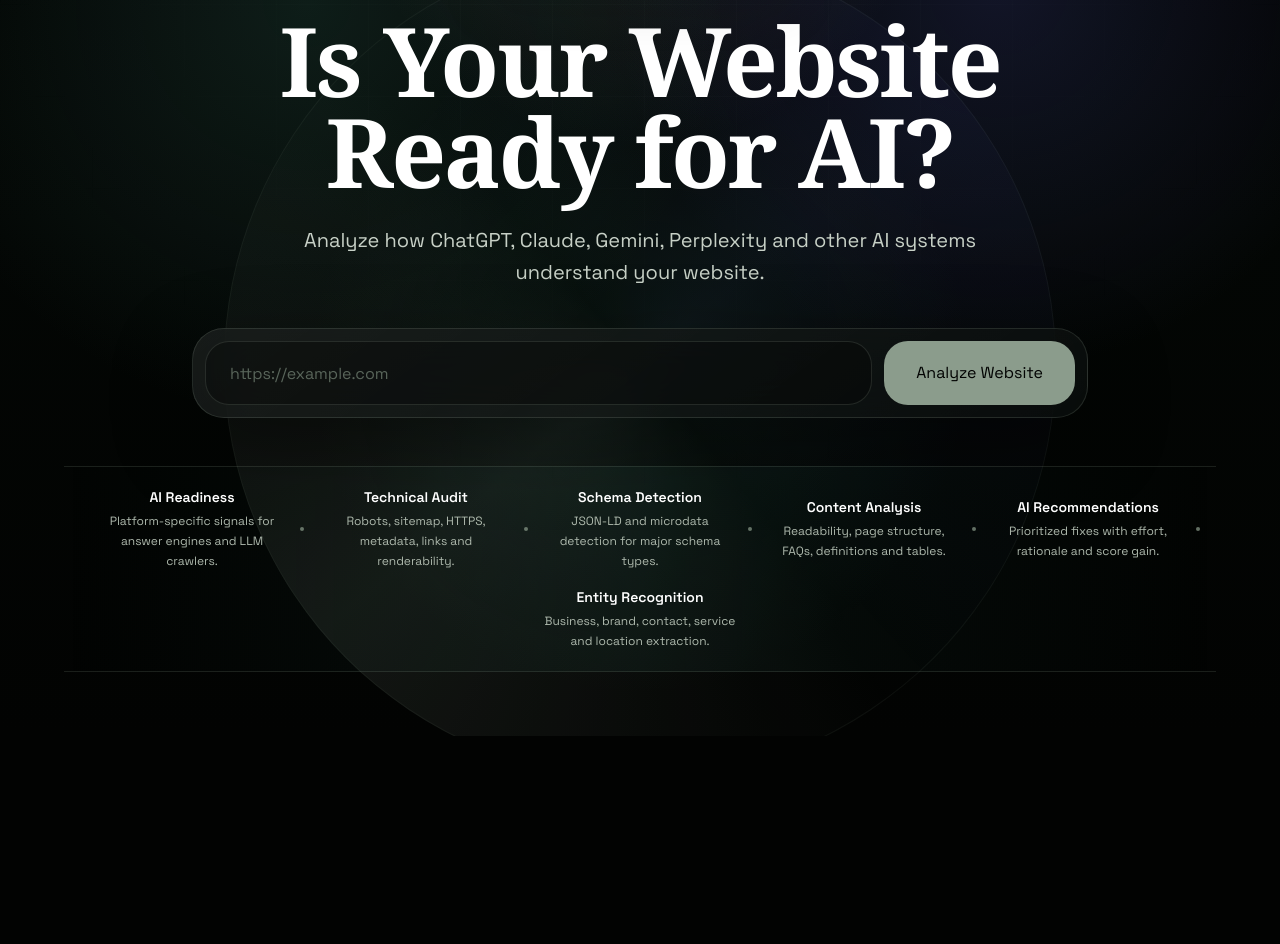
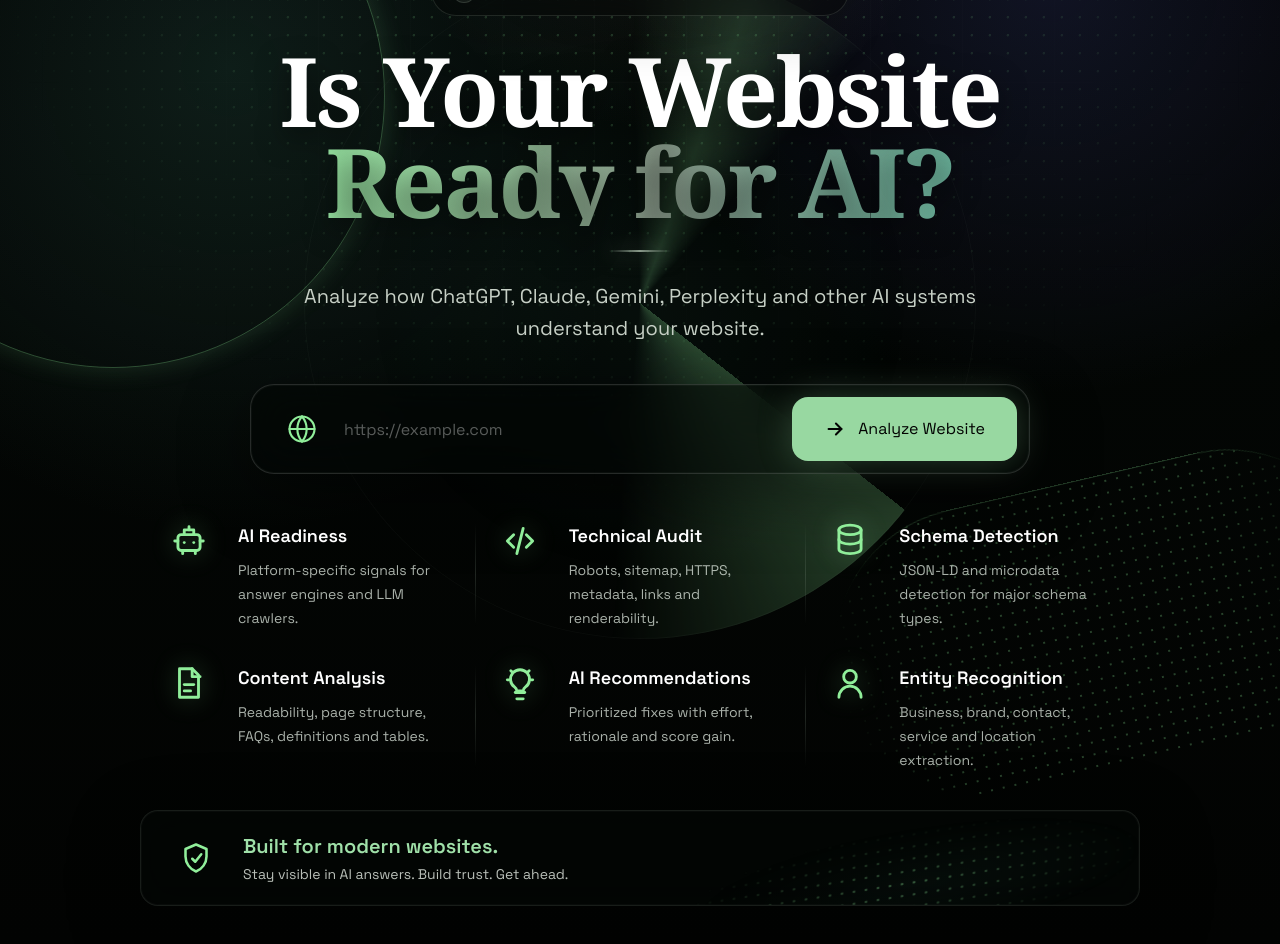
Before and after one commit to sohail-rbg/ai-website-checker-rbg, a Next.js app: page / in a window 1280 px wide. Shown: the part 180-1124 px from the top of the page. Before the commit the page ends 916 px from the top, so only its background shows below. Built offline with nearby package versions, Linux system fonts and the light colour scheme.

Commit message:
Refine hero and scan progress UI

```diff
--- a/src/app/page.js
+++ b/src/app/page.js
@@ -32,12 +32,12 @@ const scanSteps = [
 ];
 
 const features = [
-  ["AI Readiness", "Platform-specific signals for answer engines and LLM crawlers."],
-  ["Technical Audit", "Robots, sitemap, HTTPS, metadata, links and renderability."],
-  ["Schema Detection", "JSON-LD and microdata detection for major schema types."],
-  ["Content Analysis", "Readability, page structure, FAQs, definitions and tables."],
-  ["AI Recommendations", "Prioritized fixes with effort, rationale and score gain."],
-  ["Entity Recognition", "Business, brand, contact, service and location extraction."],
+  ["robot", "AI Readiness", "Platform-specific signals for answer engines and LLM crawlers."],
+  ["code", "Technical Audit", "Robots, sitemap, HTTPS, metadata, links and renderability."],
+  ["database", "Schema Detection", "JSON-LD and microdata detection for major schema types."],
+  ["file", "Content Analysis", "Readability, page structure, FAQs, definitions and tables."],
+  ["bulb", "AI Recommendations", "Prioritized fixes with effort, rationale and score gain."],
+  ["user", "Entity Recognition", "Business, brand, contact, service and location extraction."],
 ];
 
 const platformInitials = {
@@ -105,6 +105,16 @@ function Card({ children, className = "" }) {
   return <div className={`${styles.glass} rounded-3xl p-5 ${className}`}>{children}</div>;
 }
 
+function FeatureIcon({ type }) {
+  const common = { width: 38, height: 38, viewBox: "0 0 24 24", fill: "none", stroke: "currentColor", strokeWidth: 1.8, strokeLinecap: "round", strokeLinejoin: "round", "aria-hidden": true };
+  if (type === "robot") return <svg {...common}><rect x="5" y="8" width="14" height="10" rx="2" /><path d="M9 8V5h6v3" /><path d="M12 5V3" /><path d="M9 13h.01" /><path d="M15 13h.01" /><path d="M8 18v2" /><path d="M16 18v2" /><path d="M3 12h2" /><path d="M19 12h2" /></svg>;
+  if (type === "code") return <svg {...common}><path d="m8 8-4 4 4 4" /><path d="m16 8 4 4-4 4" /><path d="m14 4-4 16" /></svg>;
+  if (type === "database") return <svg {...common}><ellipse cx="12" cy="5" rx="7" ry="3" /><path d="M5 5v6c0 1.7 3.1 3 7 3s7-1.3 7-3V5" /><path d="M5 11v6c0 1.7 3.1 3 7 3s7-1.3 7-3v-6" /></svg>;
+  if (type === "file") return <svg {...common}><path d="M6 3h8l4 4v14H6z" /><path d="M14 3v5h5" /><path d="M9 13h6" /><path d="M9 17h4" /></svg>;
+  if (type === "bulb") return <svg {...common}><path d="M9 18h6" /><path d="M10 22h4" /><path d="M8.5 14.5a6 6 0 1 1 7 0c-.9.7-1.5 1.6-1.5 2.5h-4c0-.9-.6-1.8-1.5-2.5z" /><path d="M4 10h1" /><path d="M19 10h1" /><path d="M6.2 4.2l.7.7" /><path d="M17.1 4.9l.7-.7" /></svg>;
+  return <svg {...common}><circle cx="12" cy="8" r="4" /><path d="M5 21a7 7 0 0 1 14 0" /></svg>;
+}
+
 function CircularScore({ score, grade }) {
   return (
     <div className="flex items-center gap-6">
@@ -131,30 +141,61 @@ function CircularScore({ score, grade }) {
 }
 
 function LoadingScan({ step }) {
+  const progress = ((step + 1) / scanSteps.length) * 100;
   return (
-    <motion.div initial={{ opacity: 0, y: 12 }} animate={{ opacity: 1, y: 0 }} className="mx-auto mt-10 max-w-3xl">
-      <Card>
-        <div className="flex items-center justify-between gap-4">
+    <motion.div
+      initial={{ opacity: 0, y: 24, scale: 0.98 }}
+      animate={{ opacity: 1, y: 0, scale: 1 }}
+      exit={{ opacity: 0, y: 18, scale: 0.98 }}
+      transition={{ duration: 0.28 }}
+      className={styles.scanToast}
+    >
+      <div className="flex items-start justify-between gap-4">
         <div>
-            <p className="text-sm uppercase tracking-[0.25em] text-cyan-200">Live Scan</p>
-            <h3 className="mt-2 text-xl font-semibold text-white">{scanSteps[step]}</h3>
+          <p className="text-xs font-semibold uppercase tracking-[0.22em] text-[#8B9C8C]">Scanning live</p>
+          <h3 className="mt-2 text-base font-semibold leading-6 text-white">{scanSteps[step]}</h3>
         </div>
-          <div className="size-12 animate-spin rounded-full border-2 border-cyan-200 border-t-transparent" />
+        <div className={styles.scanSpinner} />
       </div>
-        <div className="mt-6 h-2 overflow-hidden rounded-full bg-white/10">
+      <div className="mt-4 h-2 overflow-hidden rounded-full bg-white/10">
         <motion.div
           className={`${styles.progressLine} h-full rounded-full`}
-            animate={{ width: `${((step + 1) / scanSteps.length) * 100}%` }}
+          animate={{ width: `${progress}%` }}
         />
       </div>
-        <div className="mt-5 grid gap-2 sm:grid-cols-2">
-          {scanSteps.map((label, index) => (
-            <div key={label} className={`rounded-2xl px-4 py-3 text-sm ${index <= step ? "bg-cyan-400/10 text-cyan-100" : "bg-white/5 text-slate-500"}`}>
+      <div className="mt-4 grid gap-2">
+        {scanSteps.slice(Math.max(0, step - 2), step + 1).map((label, index, visible) => (
+          <div key={label} className={`flex items-center gap-2 rounded-xl px-3 py-2 text-xs ${index === visible.length - 1 ? "bg-[#8B9C8C]/12 text-[#d9e1d8]" : "text-[#8B9C8C]/70"}`}>
+            <span className="size-1.5 rounded-full bg-[#8B9C8C]" />
             {label}
           </div>
         ))}
       </div>
-      </Card>
+    </motion.div>
+  );
+}
+
+function HeroCtaBand() {
+  return (
+    <motion.div
+      initial={{ opacity: 0, y: 16 }}
+      animate={{ opacity: 1, y: 0 }}
+      transition={{ delay: 0.38, duration: 0.7 }}
+      className={styles.heroBand}
+    >
+      <div className="flex items-center gap-5">
+        <div className={styles.bandIcon}>
+          <svg width="36" height="36" viewBox="0 0 24 24" fill="none" stroke="currentColor" strokeWidth="1.7" strokeLinecap="round" strokeLinejoin="round" aria-hidden="true">
+            <path d="M12 3 5 6v5c0 4.4 2.9 8.5 7 10 4.1-1.5 7-5.6 7-10V6z" />
+            <path d="m9.5 12.5 2 2 4-5" />
+          </svg>
+        </div>
+        <div>
+          <h3 className="text-xl font-semibold text-[#9fe0a8]">Built for modern websites.</h3>
+          <p className="mt-1 text-sm text-[#d9e1d8]/85">Stay visible in AI answers. Build trust. Get ahead.</p>
+        </div>
+      </div>
+      <div className={styles.bandWave} />
     </motion.div>
   );
 }
@@ -455,25 +496,31 @@ export default function Home() {
     <main className={styles.shell}>
       <Toaster position="top-right" toastOptions={{ style: { background: "#020617", color: "#fff", border: "1px solid rgba(255,255,255,.14)" } }} />
       <div className={`${styles.heroGrid} pointer-events-none absolute inset-0`} />
-      <section className="relative mx-auto flex min-h-[92vh] w-full max-w-7xl flex-col justify-center overflow-hidden px-5 pb-16 pt-28 sm:px-8 sm:pt-32">
+      <section className={`${styles.heroSection} relative mx-auto flex min-h-[92vh] w-full flex-col justify-center overflow-hidden px-5 pb-10 pt-24 sm:px-8 sm:pt-8`}>
         <div className={styles.heroAura} />
         <motion.div
           initial={{ opacity: 0, y: -12 }}
           animate={{ opacity: 1, y: 0 }}
           transition={{ duration: 0.65 }}
-          className={`${styles.logoSlot} absolute left-1/2 top-8 z-10 -translate-x-1/2 text-center`}
+          className={`${styles.logoSlot} relative z-10 mx-auto mb-8 text-center`}
         >
-          <Image src="/logo.png" alt="AI Readiness Logo" width={260} height={72} className="mx-auto h-14 w-auto sm:h-16" priority />
+          <Image src="/logo.png" alt="AI Readiness Logo" width={210} height={64} className="mx-auto h-12 w-auto sm:h-14" priority />
         </motion.div>
 
         <motion.div initial={{ opacity: 0, y: 18 }} animate={{ opacity: 1, y: 0 }} transition={{ duration: 0.7 }} className="relative z-10 mx-auto max-w-5xl text-center">
-          <div className="mb-7 inline-flex items-center gap-3 rounded-full border border-[#8B9C8C]/20 bg-black/25 px-4 py-2 text-sm text-[#d9e1d8] shadow-2xl shadow-black/30 backdrop-blur-xl">
-            <span className="size-2 rounded-full bg-[#8B9C8C] shadow-[0_0_18px_rgba(139,156,140,.8)]" />
-            Live technical scan for AI answer engines
+          <div className="mb-7 inline-flex items-center gap-3 rounded-full border border-[#8B9C8C]/20 bg-black/35 px-5 py-3 text-sm text-[#d9e1d8] shadow-2xl shadow-black/30 backdrop-blur-xl">
+            <span className="grid size-6 place-items-center rounded-full border border-[#8B9C8C]/25 bg-[#8B9C8C]/10 text-[#90ee9a]">
+              <svg width="14" height="14" viewBox="0 0 24 24" fill="none" stroke="currentColor" strokeWidth="2" strokeLinecap="round" strokeLinejoin="round" aria-hidden="true">
+                <path d="M12 2v4" /><path d="M12 18v4" /><path d="m4.93 4.93 2.83 2.83" /><path d="m16.24 16.24 2.83 2.83" /><path d="M2 12h4" /><path d="M18 12h4" /><path d="m4.93 19.07 2.83-2.83" /><path d="m16.24 7.76 2.83-2.83" />
+              </svg>
+            </span>
+            AI crawler, LLM and answer-engine readiness audit
           </div>
           <h1 className={`${styles.heroTitle} mx-auto max-w-5xl text-5xl font-semibold leading-[0.95] tracking-tight text-white sm:text-7xl lg:text-8xl`}>
-            Is Your Website Ready for AI?
+            Is Your Website
+            <span className={styles.titleAccent}> Ready for AI?</span>
           </h1>
+          <div className={styles.titleRule} />
           <p className="mx-auto mt-7 max-w-3xl text-lg leading-8 text-[#c7d0c6] sm:text-xl">
             Analyze how ChatGPT, Claude, Gemini, Perplexity and other AI systems understand your website.
           </p>
@@ -484,17 +531,25 @@ export default function Home() {
           animate={{ opacity: 1, y: 0 }}
           transition={{ delay: 0.15, duration: 0.7 }}
           onSubmit={handleSubmit(onSubmit)}
-          className={`${styles.glass} relative z-10 mx-auto mt-10 grid w-full max-w-4xl gap-3 rounded-[2rem] p-3 sm:grid-cols-[1fr_auto]`}
+          className={`${styles.heroSearch} relative z-10 mx-auto mt-10 grid w-full gap-3 p-3 sm:grid-cols-[1fr_auto]`}
         >
-          <div>
+          <div className="relative">
+            <span className="pointer-events-none absolute left-6 top-1/2 -translate-y-1/2 text-[#90ee9a]">
+              <svg width="30" height="30" viewBox="0 0 24 24" fill="none" stroke="currentColor" strokeWidth="1.7" strokeLinecap="round" strokeLinejoin="round" aria-hidden="true">
+                <circle cx="12" cy="12" r="10" /><path d="M2 12h20" /><path d="M12 2a15.3 15.3 0 0 1 0 20" /><path d="M12 2a15.3 15.3 0 0 0 0 20" />
+              </svg>
+            </span>
             <input
               {...register("url", { required: "Website URL is required", validate: validateUrl })}
               placeholder="https://example.com"
-              className="h-16 w-full rounded-3xl border border-[#8B9C8C]/20 bg-black/30 px-6 text-lg text-white outline-none placeholder:text-[#8B9C8C]/60 focus:border-[#8B9C8C]"
+              className="h-16 w-full rounded-3xl border border-transparent bg-transparent py-0 pl-20 pr-6 text-lg text-white outline-none placeholder:text-white/34"
             />
             {errors.url && <p className="px-4 pt-2 text-sm text-rose-300">{errors.url.message}</p>}
           </div>
-          <button disabled={isScanning} className="h-16 rounded-3xl bg-[#8B9C8C] px-8 text-base font-semibold text-[#020302] transition hover:bg-[#aab7ab] disabled:cursor-wait disabled:opacity-70">
+          <button disabled={isScanning} className="flex h-16 items-center justify-center gap-3 rounded-2xl bg-[#98d8a1] px-8 text-base font-semibold text-[#020302] shadow-[0_0_34px_rgba(152,216,161,.28)] transition hover:bg-[#aaf0b3] disabled:cursor-wait disabled:opacity-70">
+            <svg width="22" height="22" viewBox="0 0 24 24" fill="none" stroke="currentColor" strokeWidth="2.2" strokeLinecap="round" strokeLinejoin="round" aria-hidden="true">
+              <path d="M5 12h14" /><path d="m13 6 6 6-6 6" />
+            </svg>
             {isScanning ? "Analyzing..." : "Analyze Website"}
           </button>
         </motion.form>
@@ -503,20 +558,23 @@ export default function Home() {
           initial={{ opacity: 0, y: 14 }}
           animate={{ opacity: 1, y: 0 }}
           transition={{ delay: 0.28, duration: 0.7 }}
-          className={`${styles.featureRail} relative z-10 mx-auto mt-12 w-full max-w-6xl px-2 py-5`}
+          className={`${styles.featureGrid} relative z-10 mx-auto mt-12 w-full`}
         >
-          <div className="flex flex-wrap items-center justify-center gap-x-8 gap-y-4 text-center">
-          {features.map(([title, copy], index) => (
-            <div
+          {features.map(([icon, title, copy]) => (
+            <article
               key={title}
-              className={`${styles.featureItem} max-w-[12rem]`}
+              className={styles.featureCard}
             >
-              <p className="text-sm font-semibold text-white">{title}</p>
-              <p className="mt-1 text-xs leading-5 text-[#aeb9ad]">{copy}</p>
+              <div className={styles.featureIcon}><FeatureIcon type={icon} /></div>
+              <div>
+                <h3 className="text-lg font-semibold text-white">{title}</h3>
+                <p className="mt-2 text-sm leading-6 text-[#d9e1d8]/78">{copy}</p>
               </div>
+            </article>
           ))}
-          </div>
         </motion.div>
+
+        <HeroCtaBand />
 
         <AnimatePresence>{isScanning && <LoadingScan step={step} />}</AnimatePresence>
       </section>
--- a/src/app/page.module.css
+++ b/src/app/page.module.css
@@ -1,9 +1,9 @@
 .shell {
   min-height: 100vh;
   background:
-    radial-gradient(circle at 50% 4%, rgba(139, 156, 140, 0.2), transparent 18rem),
-    radial-gradient(circle at 24% 20%, rgba(46, 94, 83, 0.28), transparent 26rem),
-    radial-gradient(circle at 78% 18%, rgba(38, 42, 83, 0.46), transparent 24rem),
+    radial-gradient(circle at 52% 2%, rgba(139, 156, 140, 0.18), transparent 18rem),
+    radial-gradient(circle at 18% 22%, rgba(46, 94, 83, 0.28), transparent 29rem),
+    radial-gradient(circle at 82% 14%, rgba(38, 42, 83, 0.42), transparent 26rem),
     linear-gradient(180deg, #010201 0%, #030604 44%, #020302 100%);
   color: #f8fafc;
   font-family: var(--primary-font);
@@ -28,61 +28,176 @@
 
 .heroGrid {
   background-image:
+    radial-gradient(circle at 88% 40%, rgba(144, 238, 154, 0.28) 1px, transparent 1.6px),
     linear-gradient(rgba(139, 156, 140, 0.045) 1px, transparent 1px),
     linear-gradient(90deg, rgba(139, 156, 140, 0.045) 1px, transparent 1px);
-  background-size: 92px 92px;
+  background-position: right 13rem, center, center;
+  background-size: 18px 18px, 92px 92px, 92px 92px;
   mask-image: radial-gradient(circle at top, black 0%, transparent 68%);
 }
 
+.heroSection {
+  max-width: 1300px;
+}
+
 .logoSlot {
+  width: fit-content;
+  border: 1px solid rgba(139, 156, 140, 0.16);
+  border-radius: 999px;
+  padding: 13px 38px 11px;
+  background: rgba(3, 6, 4, 0.44);
+  box-shadow: 0 18px 50px rgba(0, 0, 0, 0.38), inset 0 0 30px rgba(255,255,255,.025);
   filter: drop-shadow(0 18px 32px rgba(0, 0, 0, 0.42));
+  backdrop-filter: blur(18px);
 }
 
 .heroTitle {
   font-family: var(--heading-font);
+  text-shadow: 0 10px 28px rgba(0, 0, 0, 0.5);
+}
+
+.titleAccent {
+  display: block;
+  color: #9fdfaa;
+  background: linear-gradient(92deg, #9ef0a9 8%, #8B9C8C 52%, #67bfa5 100%);
+  background-clip: text;
+  -webkit-text-fill-color: transparent;
+}
+
+.titleRule {
+  width: 64px;
+  height: 2px;
+  margin: 24px auto 0;
+  border-radius: 999px;
+  background: linear-gradient(90deg, transparent, #8B9C8C, transparent);
+  box-shadow: 0 0 22px rgba(139, 156, 140, 0.7);
 }
 
 .heroAura {
   position: absolute;
   left: 50%;
-  top: 8rem;
-  width: min(52rem, 88vw);
-  height: min(52rem, 88vw);
+  top: 9.2rem;
+  width: min(42rem, 86vw);
+  height: min(42rem, 86vw);
   transform: translateX(-50%);
   pointer-events: none;
-  border: 1px solid rgba(139, 156, 140, 0.1);
+  border: 1px solid rgba(139, 156, 140, 0.08);
   border-radius: 999px;
   background:
-    radial-gradient(circle, rgba(46, 94, 83, 0.22), transparent 56%),
-    conic-gradient(from 140deg, transparent, rgba(139, 156, 140, 0.16), transparent, rgba(38, 42, 83, 0.2), transparent);
+    radial-gradient(circle, rgba(46, 94, 83, 0.15), transparent 58%),
+    conic-gradient(from 128deg, rgba(144, 238, 154, 0.4), transparent 16%, transparent 64%, rgba(144, 238, 154, 0.28), transparent 76%);
   filter: blur(0.3px);
-  opacity: 0.78;
+  opacity: 0.7;
 }
 
-.featureRail {
-  border-top: 1px solid rgba(139, 156, 140, 0.18);
-  border-bottom: 1px solid rgba(139, 156, 140, 0.18);
-  background: linear-gradient(90deg, transparent, rgba(46, 94, 83, 0.12), transparent);
+.heroAura::before,
+.heroAura::after {
+  position: absolute;
+  content: "";
+  border-radius: inherit;
 }
 
-.featureItem {
-  position: relative;
+.heroAura::before {
+  inset: -9rem auto auto -29rem;
+  width: 34rem;
+  height: 34rem;
+  border: 1px solid rgba(144, 238, 154, 0.42);
+  box-shadow: 0 0 28px rgba(144, 238, 154, 0.22);
 }
 
-.featureItem::after {
-  position: absolute;
-  right: -1rem;
-  top: 50%;
-  width: 4px;
-  height: 4px;
-  content: "";
-  transform: translateY(-50%);
-  border-radius: 999px;
-  background: rgba(139, 156, 140, 0.7);
+.heroAura::after {
+  right: -25rem;
+  bottom: -8rem;
+  width: 34rem;
+  height: 18rem;
+  border-top: 1px solid rgba(144, 238, 154, 0.35);
+  transform: rotate(-13deg);
+  background-image: radial-gradient(circle, rgba(144, 238, 154, 0.38) 1px, transparent 1.5px);
+  background-size: 12px 12px;
+  mask-image: linear-gradient(90deg, transparent, black 20%, black 74%, transparent);
 }
 
-.featureItem:last-child::after {
-  display: none;
+.heroSearch {
+  max-width: 780px;
+  border: 1px solid rgba(255, 255, 255, 0.14);
+  border-radius: 24px;
+  background: rgba(3, 6, 4, 0.56);
+  box-shadow: 0 22px 70px rgba(0, 0, 0, 0.48), inset 0 0 0 1px rgba(139, 156, 140, 0.06);
+  backdrop-filter: blur(22px);
+}
+
+.featureGrid {
+  display: grid;
+  max-width: 940px;
+  grid-template-columns: repeat(3, minmax(0, 1fr));
+  column-gap: 52px;
+  row-gap: 34px;
+}
+
+.featureCard {
+  display: grid;
+  grid-template-columns: 46px 1fr;
+  gap: 22px;
+  align-items: start;
+  position: relative;
+  min-height: 92px;
+}
+
+.featureCard:nth-child(2)::before,
+.featureCard:nth-child(3)::before,
+.featureCard:nth-child(5)::before,
+.featureCard:nth-child(6)::before {
+  position: absolute;
+  content: "";
+  left: -26px;
+  top: 0;
+  width: 1px;
+  height: 104px;
+  background: linear-gradient(180deg, transparent, rgba(139, 156, 140, 0.22), transparent);
+}
+
+.featureIcon {
+  color: #90ee9a;
+  filter: drop-shadow(0 0 12px rgba(144, 238, 154, 0.35));
+}
+
+.heroBand {
+  position: relative;
+  z-index: 1;
+  width: 100%;
+  max-width: 1000px;
+  min-height: 86px;
+  margin: 38px auto 0;
+  overflow: hidden;
+  border: 1px solid rgba(139, 156, 140, 0.16);
+  border-radius: 18px;
+  background: rgba(4, 8, 6, 0.56);
+  padding: 20px 28px;
+  box-shadow: 0 20px 70px rgba(0, 0, 0, 0.36), inset 0 0 0 1px rgba(255,255,255,.025);
+  backdrop-filter: blur(20px);
+}
+
+.bandIcon {
+  display: grid;
+  width: 54px;
+  height: 54px;
+  flex: 0 0 auto;
+  place-items: center;
+  color: #90ee9a;
+}
+
+.bandWave {
+  position: absolute;
+  right: 0;
+  bottom: -34px;
+  width: 46%;
+  height: 110px;
+  background-image:
+    radial-gradient(circle, rgba(144, 238, 154, 0.35) 1px, transparent 1.6px),
+    linear-gradient(140deg, transparent, rgba(46, 94, 83, 0.16));
+  background-size: 12px 12px, 100% 100%;
+  mask-image: radial-gradient(ellipse at center, black, transparent 72%);
+  transform: skewY(-9deg);
 }
 
 .lockedPanel {
@@ -111,3 +226,75 @@
   background: linear-gradient(90deg, #2E5E53, #8B9C8C, #262a53);
   box-shadow: 0 0 30px rgba(46, 94, 83, 0.45);
 }
+
+.scanToast {
+  position: fixed;
+  right: 24px;
+  bottom: 24px;
+  z-index: 60;
+  width: min(390px, calc(100vw - 32px));
+  overflow: hidden;
+  border: 1px solid rgba(139, 156, 140, 0.22);
+  border-radius: 24px;
+  background:
+    radial-gradient(circle at top right, rgba(144, 238, 154, 0.16), transparent 14rem),
+    rgba(3, 6, 4, 0.88);
+  padding: 18px;
+  box-shadow: 0 28px 100px rgba(0, 0, 0, 0.58), inset 0 0 0 1px rgba(255,255,255,.035);
+  backdrop-filter: blur(22px);
+}
+
+.scanSpinner {
+  width: 36px;
+  height: 36px;
+  flex: 0 0 auto;
+  border: 2px solid rgba(144, 238, 154, 0.22);
+  border-top-color: #90ee9a;
+  border-radius: 999px;
+  animation: spin 1s linear infinite;
+}
+
+@keyframes spin {
+  to {
+    transform: rotate(360deg);
+  }
+}
+
+@media (max-width: 900px) {
+  .featureGrid {
+    grid-template-columns: 1fr;
+    max-width: 560px;
+    row-gap: 24px;
+  }
+
+  .featureCard::before {
+    display: none;
+  }
+
+  .heroBand {
+    max-width: 560px;
+  }
+}
+
+@media (max-width: 640px) {
+  .logoSlot {
+    padding: 10px 26px 9px;
+  }
+
+  .heroAura {
+    top: 11rem;
+  }
+
+  .heroSearch {
+    border-radius: 22px;
+  }
+
+  .bandWave {
+    display: none;
+  }
+
+  .scanToast {
+    right: 16px;
+    bottom: 16px;
+  }
+}
```
Lines whose indentation alone changed are shown as unchanged.
